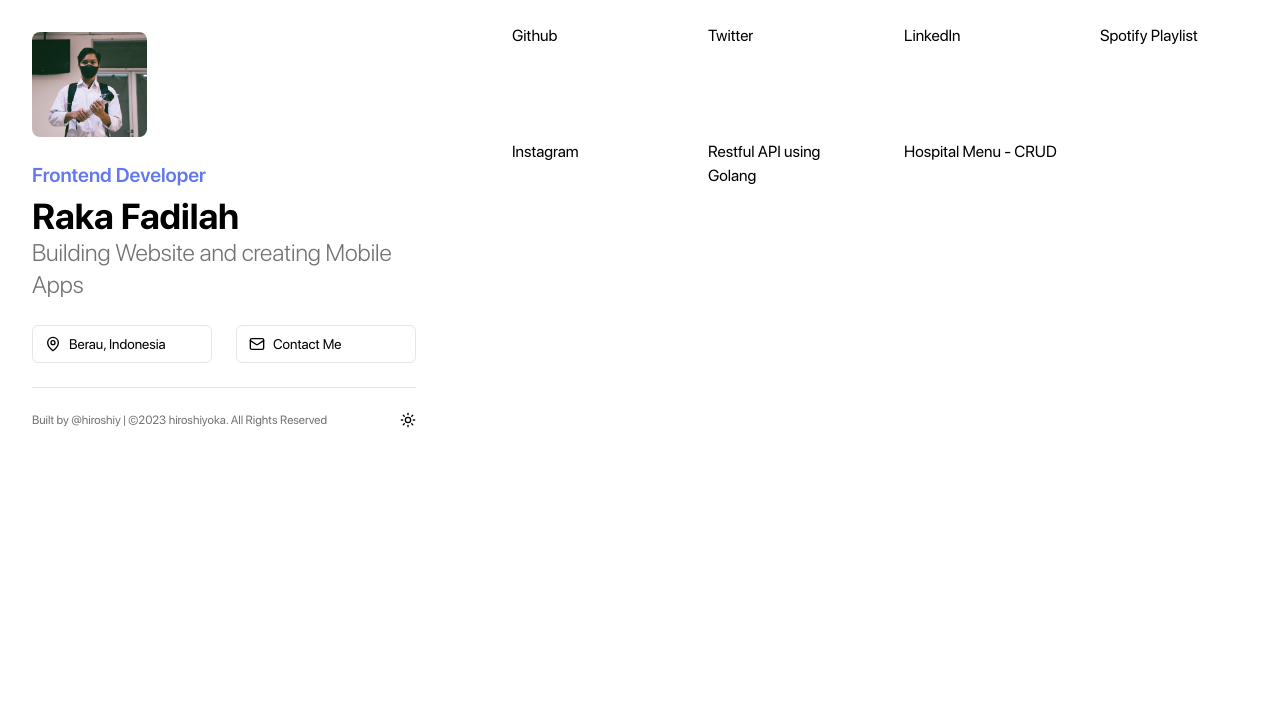
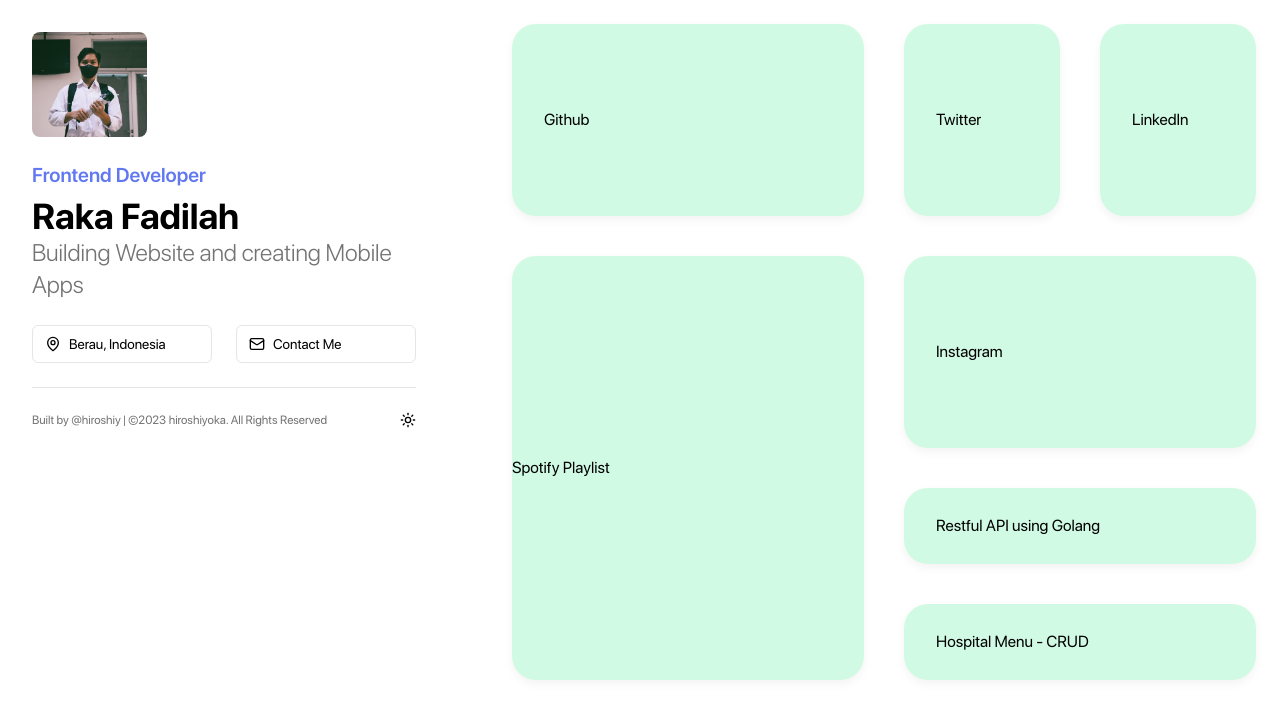
Before and after one commit to hiroshiyoka/hiroshiy.bento, a Next.js app: page / in a window 1280 px wide. Shown: the top 718 px of the page. Built offline with nearby package versions, Linux system fonts and the light colour scheme.

Commit message:
refact: add className in div

```diff
--- a/components/grid.item.tsx
+++ b/components/grid.item.tsx
@@ -10,7 +10,7 @@
         "1x2": "col-span-1 row-span-2 p-8",
         "2x1": "col-span-2 row-span-1 px-8 py-4",
         "2x2": "col-span-2 row-span-2 p-8",
-        "2x4": "cols-span-2 row-span-4 relative overflow-hidden",
+        "2x4": "col-span-2 row-span-4 relative overflow-hidden",
       },
     },
     defaultVariants: {
@@ -22,7 +22,11 @@
 type GridItemsProps = {children: React.ReactNode} & VariantProps<typeof variants>;
 
 const GridItems = ({ size, children }: GridItemsProps) => {
-  return <div>{children}</div>
+  return (
+    <div className={cn(variants({ size, className: "bg-emerald-100" }))}>
+      {children}
+    </div>
+  );
 };
 
 export default GridItems
```
